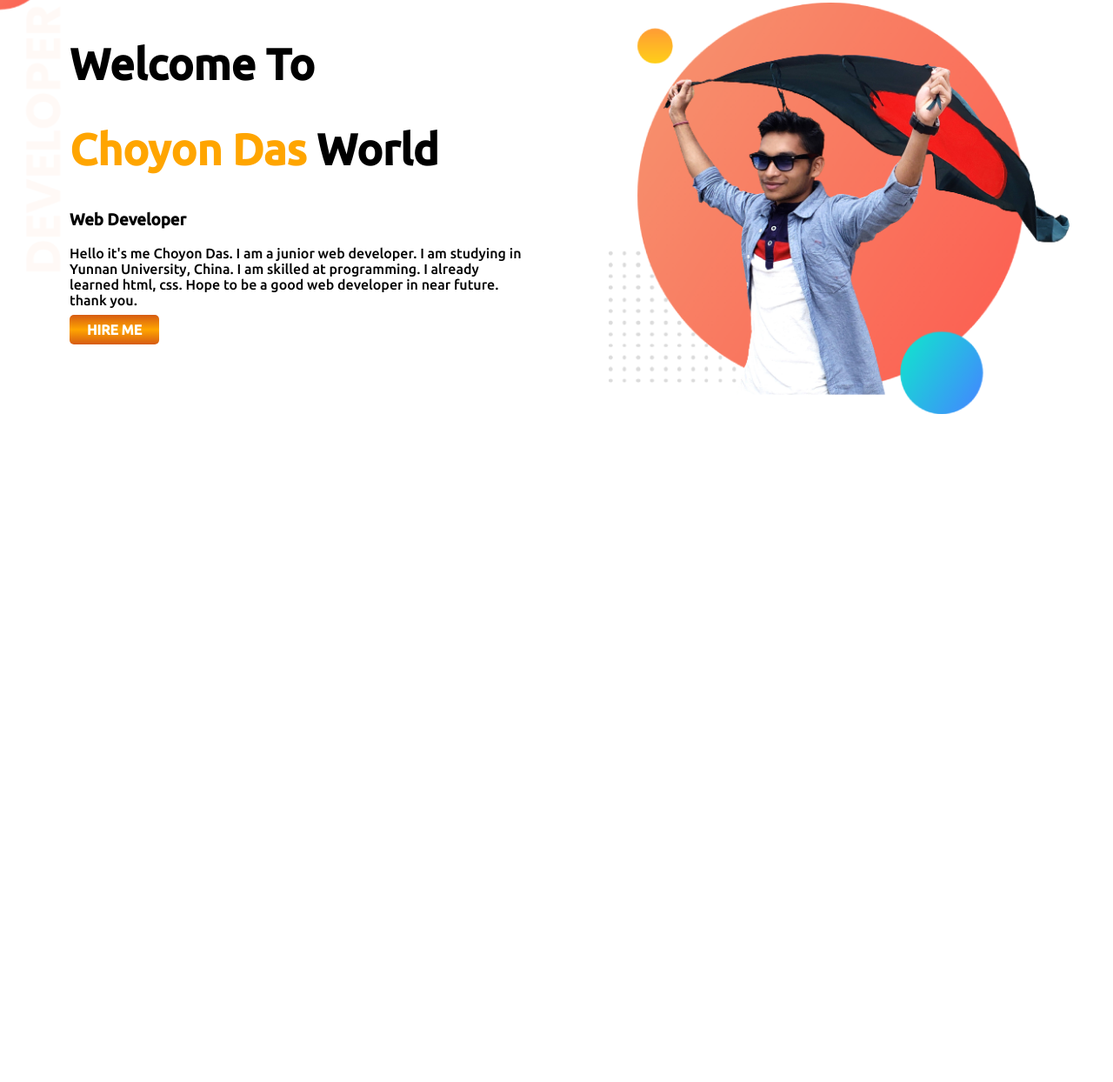
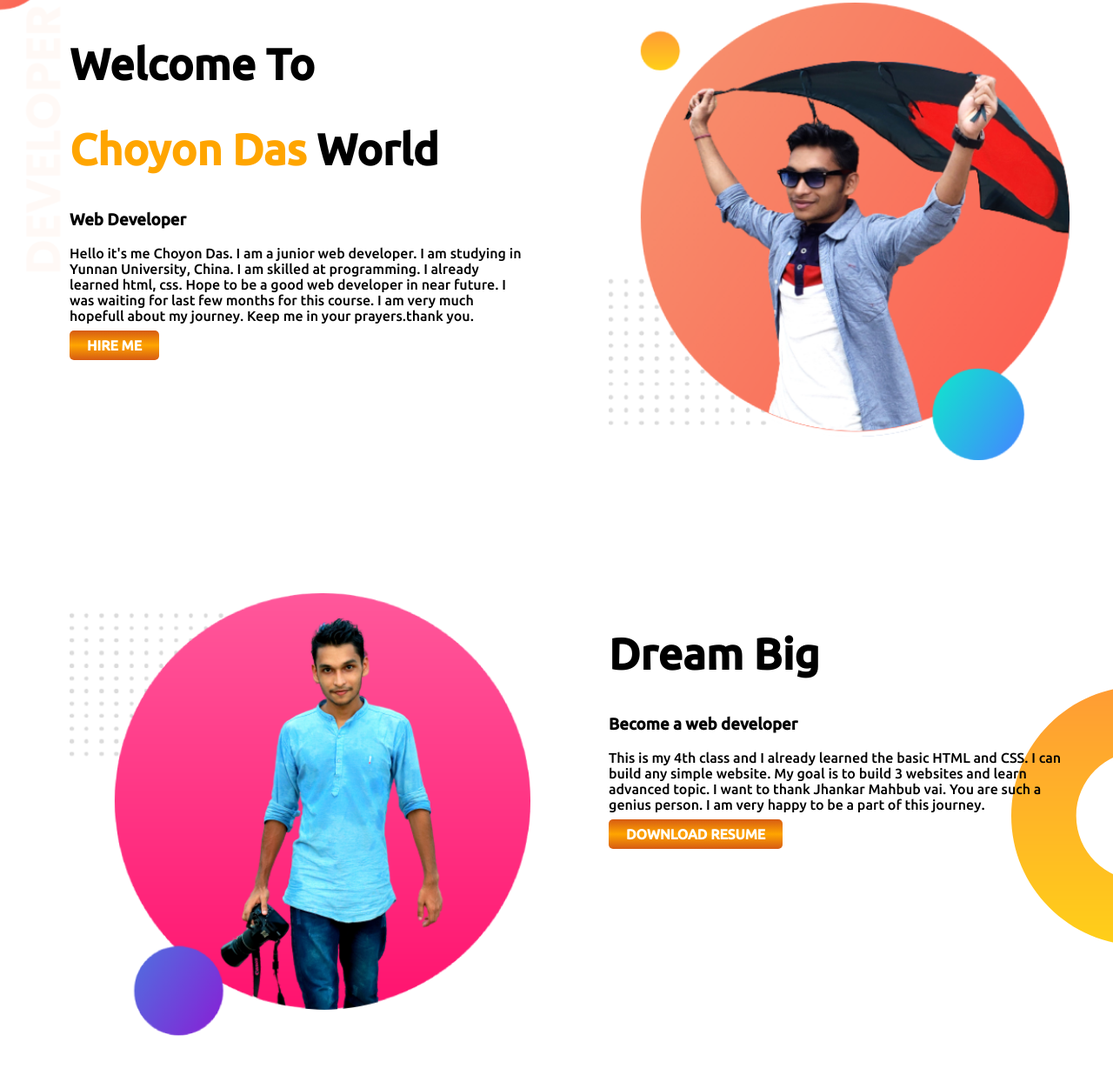
Before and after one commit to choyondas/portfolio, a plain HTML site: page index.html in a window 1280 px wide. Shown: the part 47-1291 px from the top of the page at 87% size. Before the commit the page ends 800 px from the top, so only its background shows below. Drawn offline with Linux system fonts and the light colour scheme.

Commit message:
first two page done

```diff
--- a/index.html
+++ b/index.html
@@ -20,10 +20,25 @@
             <h1>Welcome To</h1>
             <h1><span>Choyon Das</span> World</h1>
             <h3>Web Developer</h3>
-            <p>Hello it's me Choyon Das. I am a junior web developer. I am studying in Yunnan University, China. I am skilled at programming. I already learned html, css. Hope to be a good web developer in near future. thank you.</p>
+            <p>Hello it's me Choyon Das. I am a junior web developer. I am studying in Yunnan University, China. I am skilled at programming. I already learned html, css. Hope to be a good web developer in near future. I was waiting for last few months for
+                this course. I am very much hopefull about my journey. Keep me in your prayers.thank you.</p>
             <a class="button" href="https://www.linkedin.com/in/choyon-das-002a82201/" target="_blank">HIRE ME</a>
         </div>
-        <div class="half-width "><img src="image/choyon.png " alt=" "></div>
+        <div class="half-width "><img src="image/cmd.png " alt=" "></div>
+    </section>
+    <section class="dream-big">
+        <div class="half-width">
+            <img src="image/choyondas.png" alt="">
+        </div>
+        <div class="half-width">
+            <h1>Dream Big</h1>
+            <h3>Become a web developer</h3>
+            <p>This is my 4th class and I already learned the basic HTML and CSS. I can build any simple website. My goal is to build 3 websites and learn advanced topic. I want to thank Jhankar Mahbub vai. You are such a genius person. I am very happy to
+                be a part of this journey.</p>
+            <a class="button" href="https://www.linkedin.com/in/choyon-das-002a82201/" target="_blank">DOWNLOAD RESUME</a>
+
+        </div>
+
     </section>
 
 </body>
--- a/style.css
+++ b/style.css
@@ -38,4 +38,12 @@ section {
 .top-banner {
     background-image: url(image/top-banner.png);
     background-repeat: no-repeat;
+    padding-bottom: 20px;
+    margin-bottom: 50px;
 }
+
+.dream-big {
+    background-image: url(image/dream-bg.png);
+    background-repeat: no-repeat;
+    background-position: right;
+}
```
Also changed, not shown: image/Folder 1 (1).png (added), image/choyondas.png (added), image/cmd.png (added), image/jhankar.png (deleted).
